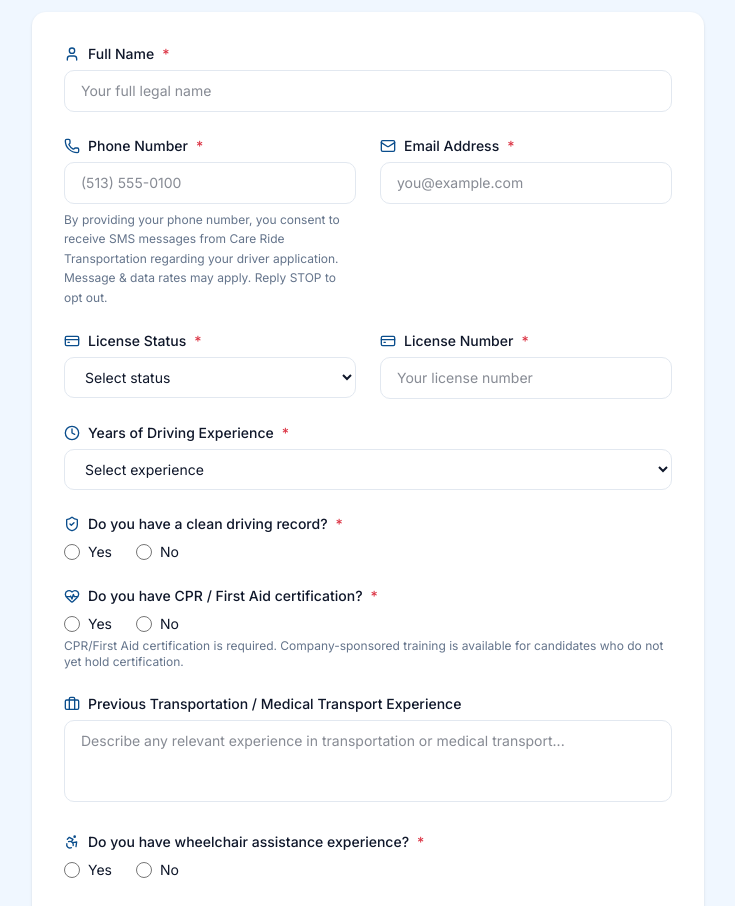
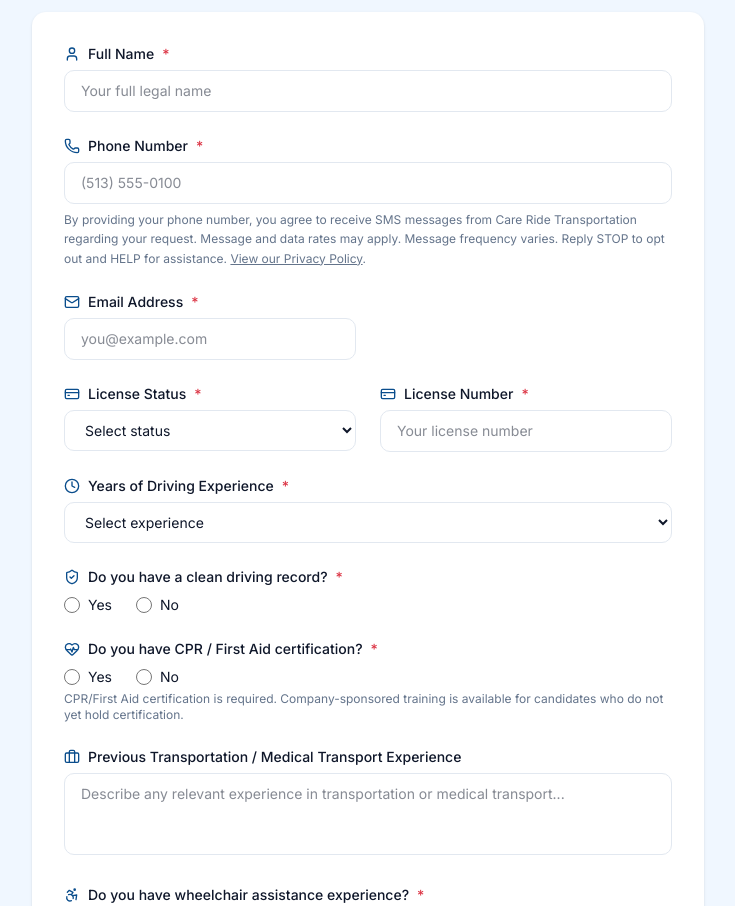
Before and after one commit to Ziya911/crtohio, a Next.js app: page /become-a-driver in a window 1280 px wide. Shown: the part 3500-4406 px from the top of the page, without its empty margins (272-1007 px from the left). Built offline with nearby package versions, Linux system fonts and the light colour scheme; no server answers.

Commit message:
Fix: update consent messages for SMS notifications and improve layout in forms

```diff
--- a/app/(marketing)/service-areas/page.tsx
+++ b/app/(marketing)/service-areas/page.tsx
@@ -106,7 +106,7 @@ export default function ServiceAreasPage() {
               </div>
               <div className="inline-flex items-center gap-2 px-5 py-2.5 bg-white/10 backdrop-blur-sm text-white text-sm font-medium rounded-full border border-white/10">
                 <Phone className="h-4 w-4 text-accent" />
-                24/7 Dispatch
+                Dispatch Available
               </div>
               <div className="inline-flex items-center gap-2 px-5 py-2.5 bg-white/10 backdrop-blur-sm text-white text-sm font-medium rounded-full border border-white/10">
                 <ArrowRight className="h-4 w-4 text-accent" />
--- a/components/booking/steps/StepPassengerInfo.tsx
+++ b/components/booking/steps/StepPassengerInfo.tsx
@@ -84,7 +84,7 @@ export function StepPassengerInfo({ registerValidate, prefill }: Props) {
           )}
         </div>
 
-        <div>
+        <div className="sm:col-span-2">
           <Label htmlFor="passengerDob">
             Date of Birth <span className="text-red-500">*</span>
           </Label>
@@ -100,7 +100,7 @@ export function StepPassengerInfo({ registerValidate, prefill }: Props) {
           )}
         </div>
 
-        <div>
+        <div className="sm:col-span-2">
           <Label htmlFor="passengerPhone">
             Phone Number <span className="text-red-500">*</span>
           </Label>
@@ -118,7 +118,8 @@ export function StepPassengerInfo({ registerValidate, prefill }: Props) {
             </p>
           )}
           <p className="mt-1.5 text-xs text-muted-foreground leading-relaxed">
-            By providing your phone number, you consent to receive SMS messages from Care Ride Transportation regarding your ride requests. Message &amp; data rates may apply. Reply STOP to opt out.
+            By providing your phone number, you agree to receive SMS messages from Care Ride Transportation regarding your request. Message and data rates may apply. Message frequency varies. Reply STOP to opt out and HELP for assistance.{' '}
+            <a href="/privacy" className="underline hover:text-primary transition-colors">View our Privacy Policy</a>.
           </p>
         </div>
 
--- a/components/marketing/ContactForm.tsx
+++ b/components/marketing/ContactForm.tsx
@@ -109,8 +109,7 @@ export function ContactForm() {
         {fieldErrors.name && <p className="text-xs text-emergency mt-1">{fieldErrors.name}</p>}
       </div>
 
-      {/* Email + Phone row */}
-      <div className="grid grid-cols-1 sm:grid-cols-2 gap-5">
+      {/* Email row */}
       <div>
         <label htmlFor="contact-email" className="block text-sm font-medium text-foreground mb-1.5">
           Email Address <span className="text-emergency">*</span>
@@ -125,6 +124,8 @@ export function ContactForm() {
         />
         {fieldErrors.email && <p className="text-xs text-emergency mt-1">{fieldErrors.email}</p>}
       </div>
+
+      {/* Phone — full width so consent text is readable */}
       <div>
         <label htmlFor="contact-phone" className="block text-sm font-medium text-foreground mb-1.5">
           Phone Number
@@ -138,9 +139,9 @@ export function ContactForm() {
           className="w-full px-4 py-3 bg-white border border-border rounded-xl text-foreground placeholder:text-muted-foreground/60 focus:outline-none focus:ring-2 focus:ring-primary/20 focus:border-primary transition-colors"
         />
         <p className="mt-1.5 text-xs text-muted-foreground leading-relaxed">
-            By providing your phone number, you consent to receive SMS messages from Care Ride Transportation regarding your inquiry. Message &amp; data rates may apply. Reply STOP to opt out.
+          By providing your phone number, you agree to receive SMS messages from Care Ride Transportation regarding your request. Message and data rates may apply. Message frequency varies. Reply STOP to opt out and HELP for assistance.{' '}
+          <a href="/privacy" className="underline hover:text-primary transition-colors">View our Privacy Policy</a>.
         </p>
-        </div>
       </div>
 
       {/* Subject */}
--- a/components/marketing/DriverApplicationForm.tsx
+++ b/components/marketing/DriverApplicationForm.tsx
@@ -147,8 +147,7 @@ export function DriverApplicationForm() {
         {fieldErrors.fullName && <p className="text-xs text-emergency mt-1">{fieldErrors.fullName}</p>}
       </div>
 
-      {/* Phone & Email */}
-      <div className="grid grid-cols-1 md:grid-cols-2 gap-6">
+      {/* Phone — full width so consent text is readable */}
       <div data-has-error={!!fieldErrors.phone}>
         <label htmlFor="phone" className="flex items-center gap-2 text-sm font-medium text-foreground mb-1.5">
           <Phone className="size-4 text-primary" />
@@ -164,9 +163,13 @@ export function DriverApplicationForm() {
         />
         {fieldErrors.phone && <p className="text-xs text-emergency mt-1">{fieldErrors.phone}</p>}
         <p className="mt-1.5 text-xs text-muted-foreground leading-relaxed">
-            By providing your phone number, you consent to receive SMS messages from Care Ride Transportation regarding your driver application. Message &amp; data rates may apply. Reply STOP to opt out.
+          By providing your phone number, you agree to receive SMS messages from Care Ride Transportation regarding your request. Message and data rates may apply. Message frequency varies. Reply STOP to opt out and HELP for assistance.{' '}
+          <a href="/privacy" className="underline hover:text-primary transition-colors">View our Privacy Policy</a>.
         </p>
       </div>
+
+      {/* Email */}
+      <div className="grid grid-cols-1 md:grid-cols-2 gap-6">
         <div data-has-error={!!fieldErrors.email}>
           <label htmlFor="email" className="flex items-center gap-2 text-sm font-medium text-foreground mb-1.5">
             <Mail className="size-4 text-primary" />
--- a/components/marketing/PartnerInquiryForm.tsx
+++ b/components/marketing/PartnerInquiryForm.tsx
@@ -126,7 +126,6 @@ export function PartnerInquiryForm() {
         </div>
       </div>
 
-      <div className="grid grid-cols-1 md:grid-cols-2 gap-6">
       <div>
         <label htmlFor="partner-email" className="block text-sm font-medium text-foreground mb-1.5">
           Email Address <span className="text-emergency">*</span>
@@ -141,6 +140,8 @@ export function PartnerInquiryForm() {
         />
         {fieldErrors.email && <p className="text-xs text-emergency mt-1">{fieldErrors.email}</p>}
       </div>
+
+      {/* Phone — full width so consent text is readable */}
       <div>
         <label htmlFor="partner-phone" className="block text-sm font-medium text-foreground mb-1.5">
           Phone Number <span className="text-emergency">*</span>
@@ -154,7 +155,10 @@ export function PartnerInquiryForm() {
           className={`w-full px-4 py-2.5 border rounded-lg text-sm text-foreground bg-white focus:outline-none focus:ring-2 focus:ring-primary focus:border-transparent ${fieldErrors.phone ? 'border-emergency' : 'border-border'}`}
         />
         {fieldErrors.phone && <p className="text-xs text-emergency mt-1">{fieldErrors.phone}</p>}
-        </div>
+        <p className="mt-1.5 text-xs text-muted-foreground leading-relaxed">
+          By providing your phone number, you agree to receive SMS messages from Care Ride Transportation regarding your request. Message and data rates may apply. Message frequency varies. Reply STOP to opt out and HELP for assistance.{' '}
+          <a href="/privacy" className="underline hover:text-primary transition-colors">View our Privacy Policy</a>.
+        </p>
       </div>
 
       <div>
```
Lines whose indentation alone changed are shown as unchanged.
